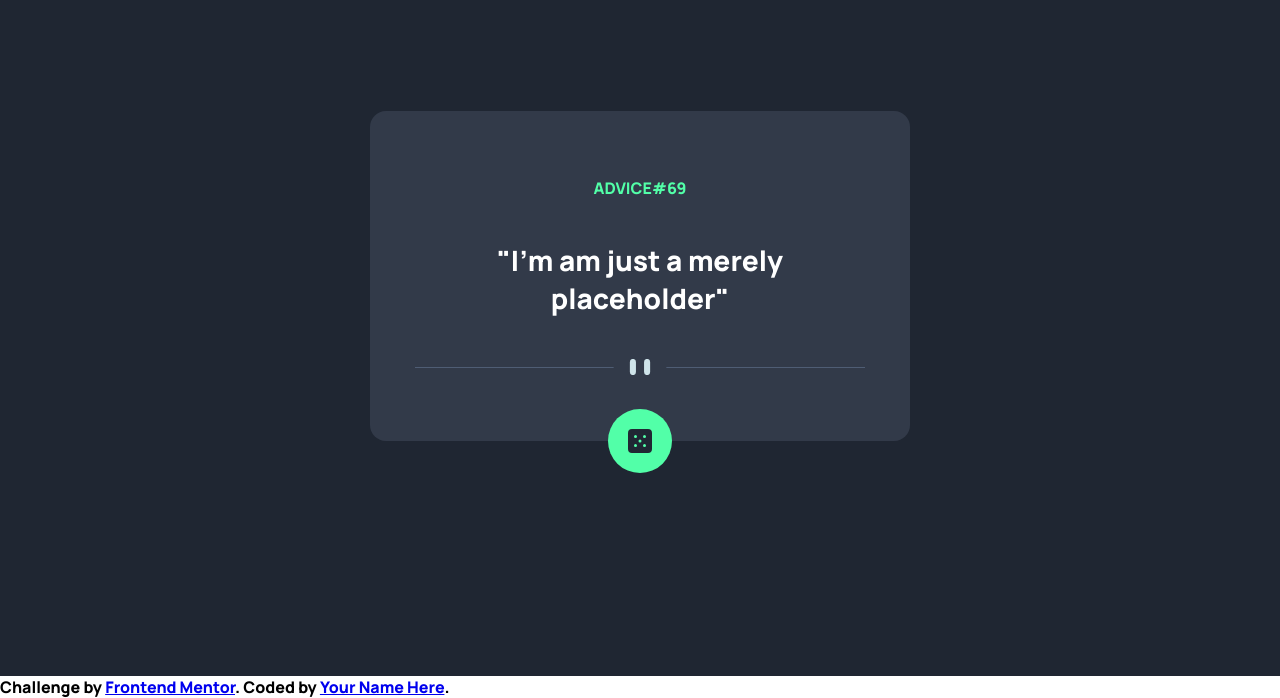
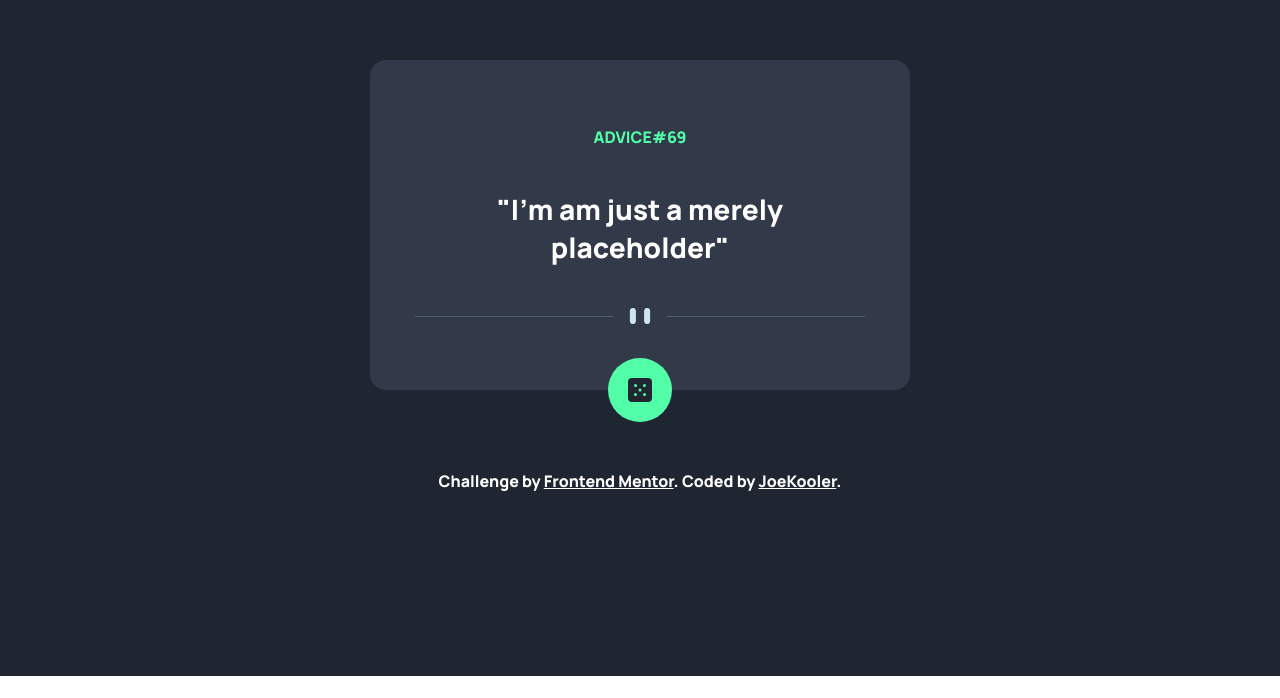
Before and after one commit to JoeKooler/advice-generator-app, a plain HTML site: page index.html in a window 1280 px wide. Shown: the part 124-822 px from the top of the page. After the commit the page ends 800 px from the top, so only its background shows below. Drawn offline with Linux system fonts and the light colour scheme; no server answers.

Commit message:
Add credit

```diff
--- a/index.css
+++ b/index.css
@@ -79,6 +79,16 @@ main {
   cursor: pointer;
 }
 
+.attribution {
+  text-align: center;
+  margin-top: 5em;
+  color: white;
+}
+
+.attribution > a {
+  color: white;
+}
+
 @media only screen and (max-width: 570px) {
   .adviceContainer {
     width: 75%;
--- a/index.html
+++ b/index.html
@@ -30,13 +30,13 @@
           <img src="./images/icon-dice.svg" alt="dice-icon" />
         </button>
       </section>
+      <div class="attribution">
+        Challenge by
+        <a href="https://www.frontendmentor.io?ref=challenge" target="_blank"
+          >Frontend Mentor</a
+        >. Coded by <a href="https://twitter.com/CodingJoekooler">JoeKooler</a>.
+      </div>
+    </body>
     </main>
-    <div class="attribution">
-      Challenge by
-      <a href="https://www.frontendmentor.io?ref=challenge" target="_blank"
-        >Frontend Mentor</a
-      >. Coded by <a href="#">Your Name Here</a>.
-    </div>
-  </body>
   <script src="./index.js"></script>
 </html>
```
